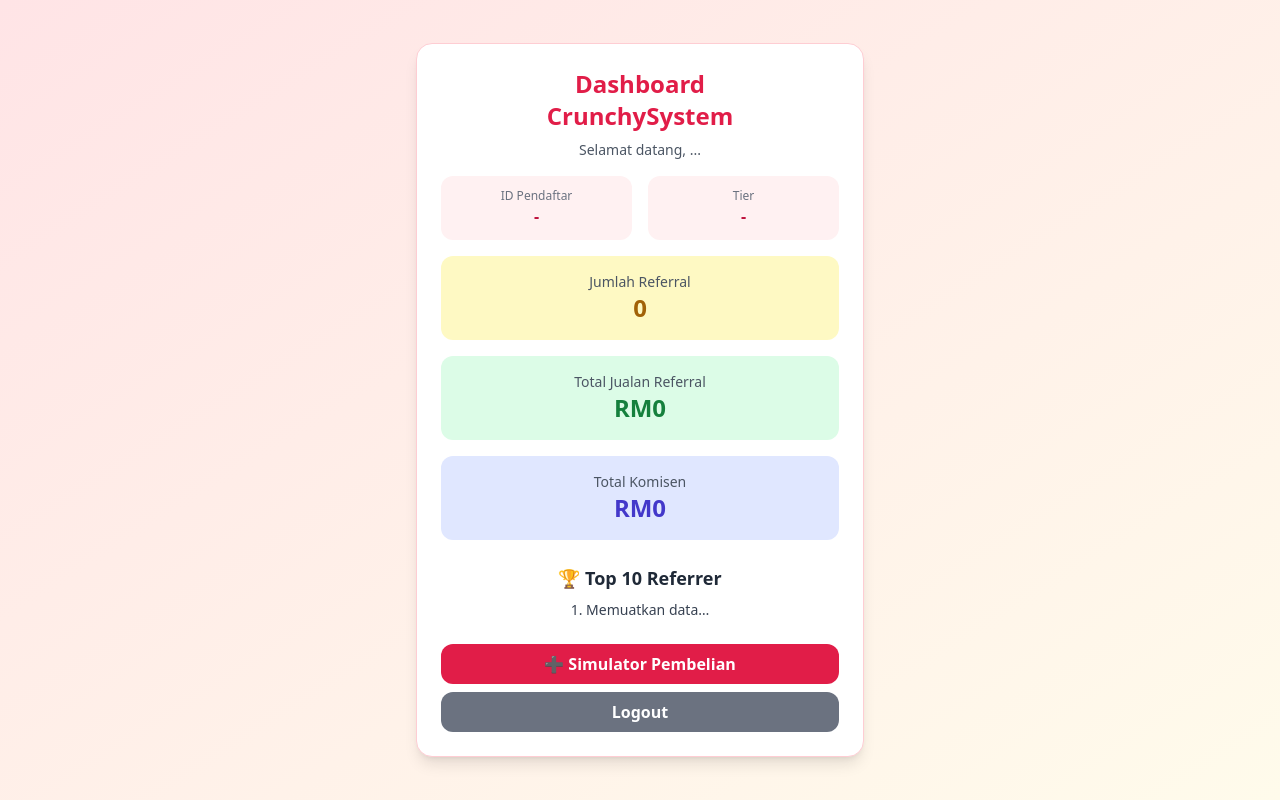
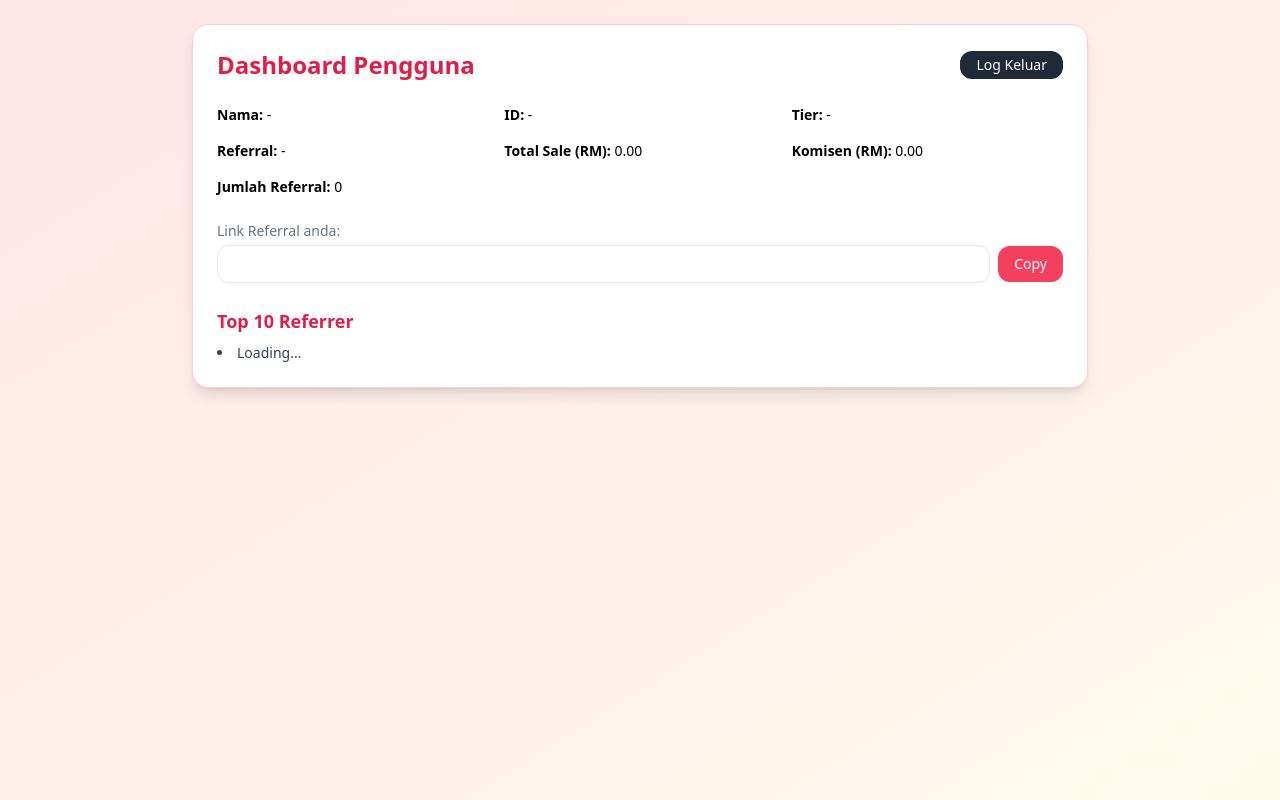
Before and after one commit to kayrollksm/crunchysystem, a plain HTML site: page dashboard.html in a window 1280 px wide. Drawn offline with nearby package versions, Linux system fonts and the light colour scheme.

Commit message:
feat: kemaskini dashboard.html dengan struktur lengkap untuk paparan tier, sale, komisen, referral & top 10

```diff
--- a/dashboard.html
+++ b/dashboard.html
@@ -1,53 +1,56 @@
-<!DOCTYPE html><html lang="ms">
+<!DOCTYPE html>
+<html lang="ms">
 <head>
   <meta charset="UTF-8" />
   <meta name="viewport" content="width=device-width, initial-scale=1.0" />
   <title>Dashboard - CrunchySystem</title>
   <script src="https://cdn.tailwindcss.com"></script>
 </head>
-<body class="bg-gradient-to-br from-rose-100 to-amber-50 min-h-screen flex items-center justify-center">
-  <div class="w-full max-w-md bg-white p-6 rounded-2xl shadow-lg border border-rose-200 text-center">
-    <h2 class="text-2xl font-bold text-rose-600 mb-2">Dashboard<br />CrunchySystem</h2>
-    <p class="text-sm text-gray-600 mb-4">Selamat datang, <span id="nama-user">...</span></p><div class="grid grid-cols-2 gap-4 mb-4">
-  <div class="bg-rose-50 p-3 rounded-xl">
-    <p class="text-xs text-gray-500">ID Pendaftar</p>
-    <p id="id-user" class="font-bold text-rose-700">-</p>
+<body class="bg-gradient-to-br from-rose-100 to-amber-50 min-h-screen p-6">
+  <div class="max-w-4xl mx-auto bg-white rounded-2xl shadow-lg border border-rose-200 p-6 space-y-6">
+    <div class="flex justify-between items-center">
+      <h2 class="text-2xl font-bold text-rose-600">Dashboard Pengguna</h2>
+      <button onclick="logout()" class="text-sm bg-gray-800 hover:bg-gray-900 text-white px-4 py-1 rounded-xl">Log Keluar</button>
+    </div>
+
+    <!-- Info Pengguna -->
+    <div class="grid grid-cols-2 md:grid-cols-3 gap-4 text-sm">
+      <div><span class="font-semibold">Nama:</span> <span id="userName">-</span></div>
+      <div><span class="font-semibold">ID:</span> <span id="userId">-</span></div>
+      <div><span class="font-semibold">Tier:</span> <span id="userTier">-</span></div>
+      <div><span class="font-semibold">Referral:</span> <span id="userRef">-</span></div>
+      <div><span class="font-semibold">Total Sale (RM):</span> <span id="userTotalSale">0.00</span></div>
+      <div><span class="font-semibold">Komisen (RM):</span> <span id="userTotalCommission">0.00</span></div>
+      <div><span class="font-semibold">Jumlah Referral:</span> <span id="userJumlahReferral">0</span></div>
+    </div>
+
+    <!-- Referral Link -->
+    <div class="mt-4">
+      <p class="text-sm text-gray-500 mb-1">Link Referral anda:</p>
+      <div class="flex items-center gap-2">
+        <input id="referralLink" class="w-full px-3 py-2 border rounded-xl text-sm" readonly />
+        <button onclick="copyLink()" class="bg-rose-500 hover:bg-rose-600 text-white px-4 py-2 rounded-xl text-sm">Copy</button>
+      </div>
+    </div>
+
+    <!-- Top 10 Referrer -->
+    <div class="mt-6">
+      <h3 class="text-lg font-semibold text-rose-600 mb-2">Top 10 Referrer</h3>
+      <ul id="top10-list" class="list-disc list-inside space-y-1 text-sm text-gray-700">
+        <li>Loading...</li>
+      </ul>
+    </div>
   </div>
-  <div class="bg-rose-50 p-3 rounded-xl">
-    <p class="text-xs text-gray-500">Tier</p>
-    <p id="batch-user" class="font-bold text-rose-700">-</p>
-  </div>
-</div>
 
-<div class="bg-yellow-100 p-4 rounded-xl mb-4">
-  <p class="text-sm text-gray-600">Jumlah Referral</p>
-  <p id="jumlah-referral" class="text-2xl font-bold text-yellow-700">0</p>
-</div>
-
-<div class="bg-green-100 p-4 rounded-xl mb-4">
-  <p class="text-sm text-gray-600">Total Jualan Referral</p>
-  <p id="total-sale" class="text-2xl font-bold text-green-700">RM0</p>
-</div>
-
-<div class="bg-indigo-100 p-4 rounded-xl mb-4">
-  <p class="text-sm text-gray-600">Total Komisen</p>
-  <p id="total-komisen" class="text-2xl font-bold text-indigo-700">RM0</p>
-</div>
-
-<h3 class="text-lg font-semibold text-gray-800 mt-6 mb-2">🏆 Top 10 Referrer</h3>
-<ul id="top10-list" class="text-sm text-gray-700 space-y-1">
-  <li>1. Memuatkan data…</li>
-</ul>
-
-<button onclick="window.location.href='beli.html'"
-  class="mt-6 w-full bg-rose-600 hover:bg-rose-700 text-white py-2 rounded-xl font-semibold">
-  ➕ Simulator Pembelian
-</button>
-
-<button onclick="logout()"
-  class="mt-2 w-full bg-gray-500 hover:bg-gray-600 text-white py-2 rounded-xl font-semibold">
-  Logout
-</button>
-
-  </div>  <script src="dashboard.js"></script></body>
+  <script src="dashboard.js"></script>
+  <script>
+    function copyLink() {
+      const link = document.getElementById("referralLink");
+      link.select();
+      link.setSelectionRange(0, 99999);
+      document.execCommand("copy");
+      alert("Link berjaya disalin!");
+    }
+  </script>
+</body>
 </html>
```
